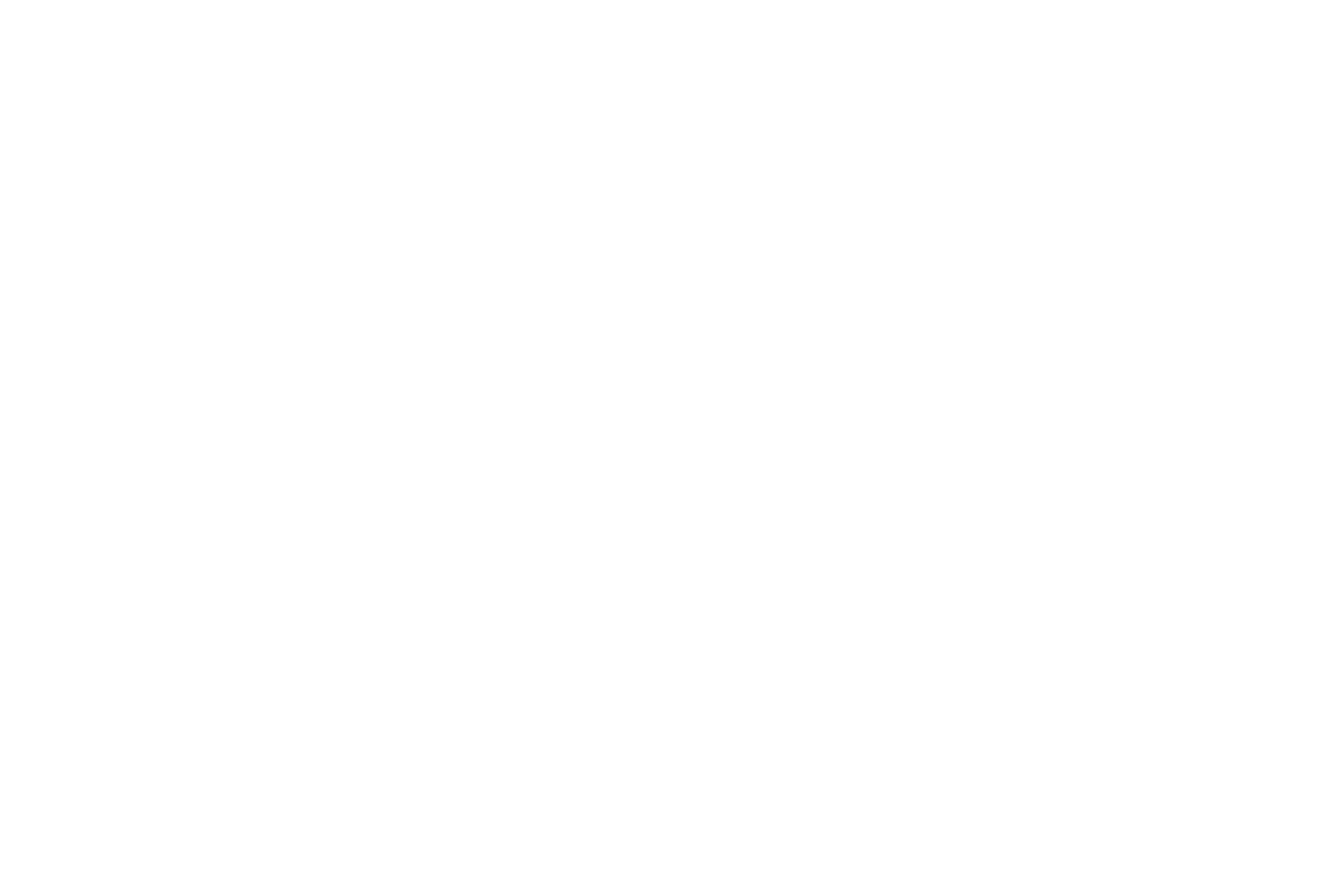
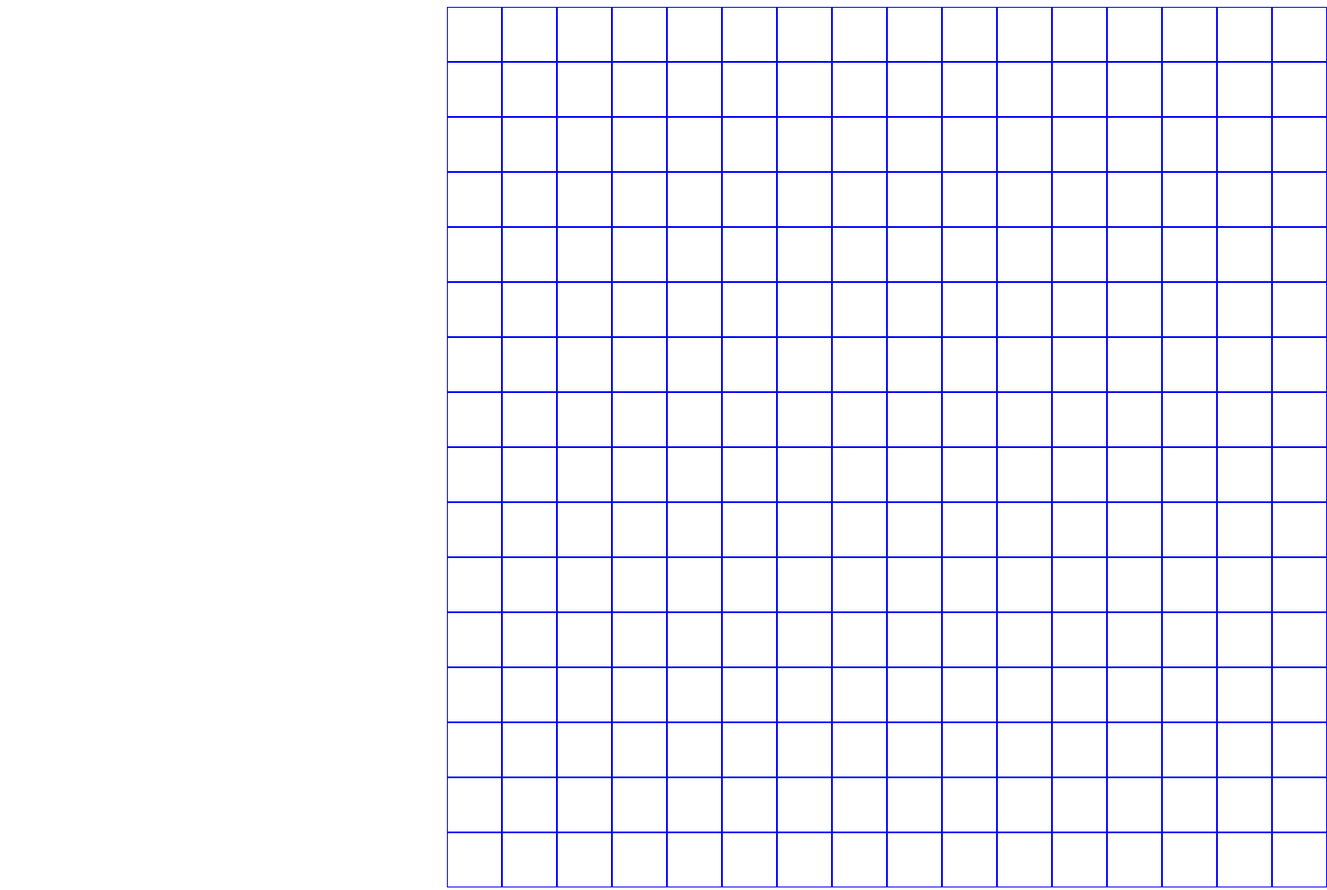
Before and after one commit to joaquinrodriguezpou/Etch-a-Sketch, a plain HTML site: page index.html in a window 1280 px wide. Shown: the whole page at 86% size, 1544 px wide, since content can reach past the window. Before the commit the page ends 800 px from the top, so only its background shows below. Drawn offline with Linux system fonts and the light colour scheme.

Commit message:
adjust divs to fix perfectly inside container

```diff
--- a/index.js
+++ b/index.js
@@ -5,3 +5,11 @@ for (let i = 0; i < (16*16); i++) {
     div.classList.add('square');
     container.appendChild(div);
 }
+
+const squares = Array.from(document.querySelectorAll('.square'));
+
+
+squares.forEach(div => div.addEventListener('mouseover', function(){
+    this.style.backgroundColor = 'red';
+}
+))
--- a/style.css
+++ b/style.css
@@ -0,0 +1,19 @@
+body {
+    width: 1024px;
+    height: 1024px;
+}
+
+.container {
+    width: 100%;
+    height: 100%;
+    display: flex;
+    flex-wrap: wrap;
+    margin: 0 50%;
+}
+
+.square {
+    width: 6.25%;
+    display: flex;
+    box-sizing: border-box;
+    border: 1px solid blue;
+}
```
Also changed, not shown: index.html (+1 -6 lines).
